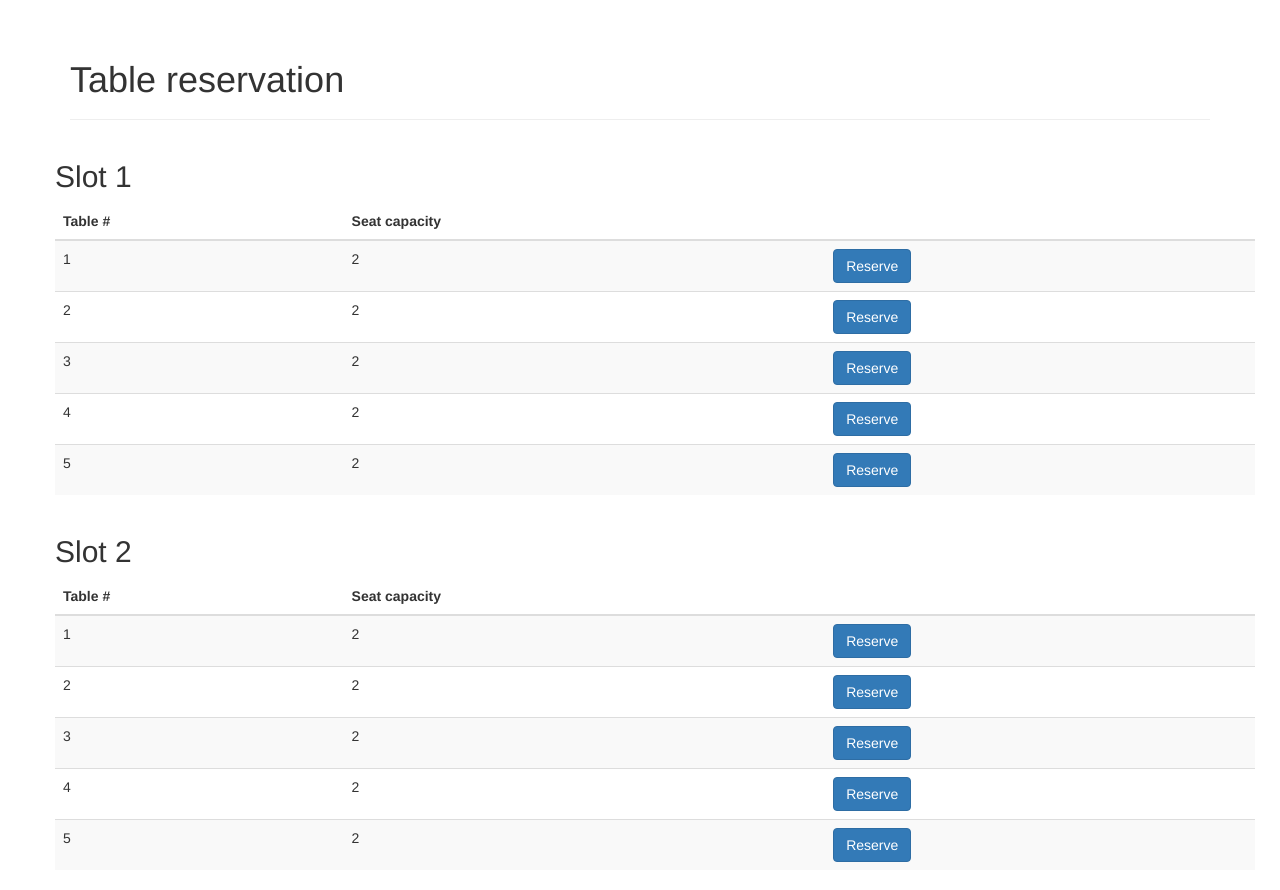
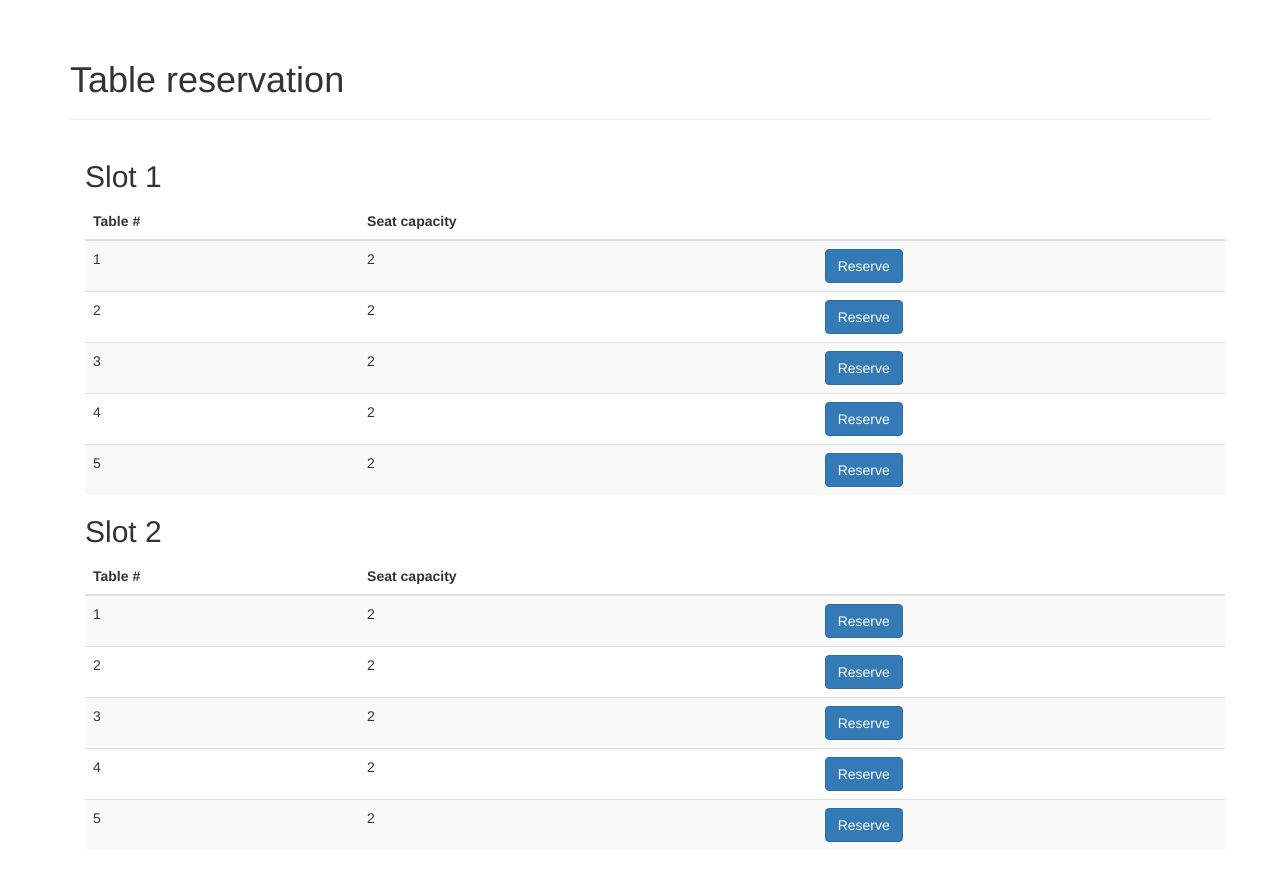
Before and after one commit to fokhrun/flask_mvc_template, a Flask app: page / in a window 1280 px wide. Shown: the part 52-942 px from the top of the page. After the commit the page ends 894 px from the top, so only its background shows below. Run offline with Flask 3, Linux system fonts and the light colour scheme; parts of the project's set-up code (start-up, migrations or seed data) failed here and were passed over; some libraries are stand-ins or nearby versions.

```diff
--- a/app/templates/table_reservation/tables.html
+++ b/app/templates/table_reservation/tables.html
@@ -10,13 +10,9 @@
 
 <div class="container">
     {% for slot in [1,2]%}
-    <div class="row">
-        <div class="col">
-            <div class="row">
+
     <h2>Slot {{slot}}</h2>
-            </div>
-            <div class="row">
-                <div class="col-12">
+
     <table class="table table-striped table-hover">
         <thead>
             <tr>
@@ -35,10 +31,6 @@
             {% endfor %}
         </tbody>
     </table>
-                </div>
-            </div>
-        </div>
-    </div>
     {% endfor %}
 
 
```
Lines whose indentation alone changed are shown as unchanged.
